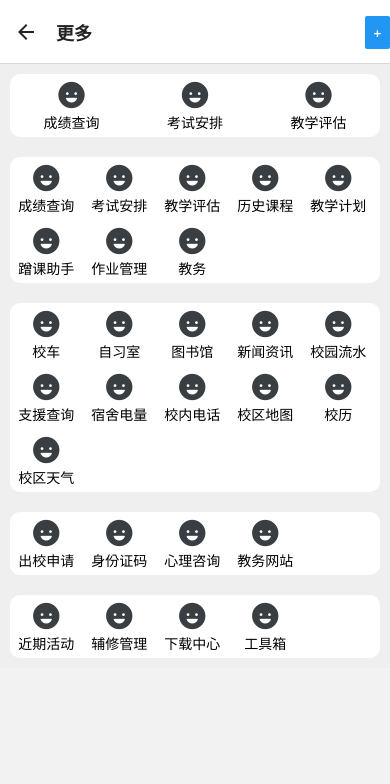
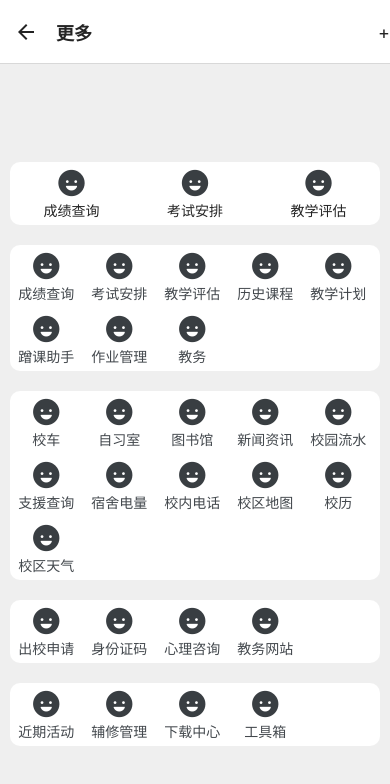
Before and after one commit to Desxiaofeng/mySDUrn, a React Native app: screen /More in a window 390 px wide. Shown: the top 784 px of the page. Built offline with nearby package versions, Linux system fonts and the light colour scheme.

Commit message:
homescreen

```diff
--- a/src/component/mainTab/HomeScreenFirst.tsx
+++ b/src/component/mainTab/HomeScreenFirst.tsx
@@ -34,7 +34,7 @@ export default function HomeScreenFirst() {
       flexWrap: 'wrap',
       width: width,
       justifyContent: itemsWithUpTrue.length > 5?('flex-start'):('space-around'),
-      alignItems: 'center'
+      alignItems: 'center',
     }}>
      {
         itemsWithUpTrue.map((item, index) => (
@@ -49,7 +49,7 @@ export default function HomeScreenFirst() {
             width: (width - 10 * 5) / 5,
           }}>
             <Icon name={item.img} size={30} color={theme.colors.grey0} />
-            <Text>{item.name}</Text>
+            <Text style={{color:theme.colors.grey0}}>{item.name}</Text>
           </View>
           </TouchableOpacity>
         ))
@@ -64,7 +64,7 @@ export default function HomeScreenFirst() {
             width: (width - 10 * 5) / 5,
           }}>
             <Icon name={'happy'} size={30} color={theme.colors.grey2} />
-            <Text>{'更多功能'}</Text>
+            <Text style={{color:theme.colors.grey2}}>{'更多功能'}</Text>
           </View>
           </TouchableOpacity>
     </View>
--- a/src/screen/mainTabScreen/HomeScreen.tsx
+++ b/src/screen/mainTabScreen/HomeScreen.tsx
@@ -10,7 +10,7 @@ export default function HomeScreen() {
     const dispatch = useAppDispatch()
     // dispatch(redux_setFavorKit([]))
     return (
-        <View style={{ justifyContent: 'center', alignItems: 'center', backgroundColor: theme.colors.secondary }}>
+        <View style={{ flex:1, justifyContent: 'flex-start', alignItems: 'center', backgroundColor: theme.colors.secondary }}>
             <HomeScreenFirst />
        </View>
     );
--- a/src/screen/navScreen/MoreScreen.tsx
+++ b/src/screen/navScreen/MoreScreen.tsx
@@ -5,8 +5,7 @@ import {
     TouchableOpacity,
     Dimensions,
     StyleSheet,
-    Button,
-    Animated,
+    ScrollView,
 } from 'react-native';
 import { useAppSelector, useAppDispatch, redux_setFavorKit } from '../../store'
 import { useTheme } from '@rneui/themed';
@@ -14,6 +13,7 @@ import { StackNavParamList } from '../../Root';
 import { headComponentData } from '../../data';
 import Icon from 'react-native-vector-icons/Ionicons';
 import { useNavigation } from '@react-navigation/native';
+import { color } from '@rneui/base';
 
 const { width } = Dimensions.get('window');
 
@@ -37,9 +37,15 @@ export default function MoreScreen(): React.JSX.Element {
 
     React.useEffect(() => {
         navigation.setOptions({
-        headerRight: () => (
-            <Button onPress={() => setIsChose((isChose)=>(!isChose))} title='+'/>
-        ),
+            headerRight: () => (
+                // <Button onPress={() => setIsChose((isChose)=>(!isChose))} title='+'/>
+                <TouchableOpacity
+                    style={{backgroundColor:theme.colors.background}}
+                    onPress={() => setIsChose((isChose)=>(!isChose))}
+                >
+                    <Text style={{color:theme.colors.black, fontSize:18}}>+</Text>
+                </TouchableOpacity>
+            ),
         });
     }, [navigation]);
 
@@ -50,8 +56,6 @@ export default function MoreScreen(): React.JSX.Element {
         headComponentData[index].up = true;
         return headComponentData[index]
     });
-
-
 
     const groupedItems = useMemo(() => {
         return headComponentData.reduce((acc, item) => {
@@ -102,7 +106,7 @@ export default function MoreScreen(): React.JSX.Element {
                             size={30}
                             color={typeof item.style === 'string' ? item.style : '#900'}
                         />
-                        <Text>{item.name}</Text>
+                        <Text style={{color:theme.colors.grey1}}>{item.name}</Text>
                     </View>
                 </TouchableOpacity>
             ))}
@@ -112,7 +116,7 @@ export default function MoreScreen(): React.JSX.Element {
 
     return (
         (isChose)?(
-            <View style={{ backgroundColor: theme.colors.secondary, justifyContent: 'center', alignItems: 'center' }}>
+            <View style={{ flex:1, backgroundColor: theme.colors.secondary, justifyContent: 'center', alignItems: 'center' }}>
                 <View style={{
                     flexDirection: 'row',
                     flexWrap: 'wrap',
@@ -121,7 +125,7 @@ export default function MoreScreen(): React.JSX.Element {
                     width: '95%',
                     borderRadius: 10,
                     justifyContent: head.length > 5 ? ('flex-start') : ('space-around'),
-                    alignItems: 'center'
+                    alignItems: 'center',
                 }}>
                     {head.length > 0 ? (
                     head.map((item, index) => (
@@ -143,12 +147,12 @@ export default function MoreScreen(): React.JSX.Element {
                                 <Icon name={item.img}
                                     size={30}
                                     color={typeof item.style === 'string' ? item.style : '#900'} />
-                                <Text>{item.name}</Text>
+                                <Text style={{color:theme.colors.black}}>{item.name}</Text>
                             </View>
                         </TouchableOpacity>
                     ))
                 ) : (
-                    <Text>没有选择的项目</Text>
+                    <Text style={{color:theme.colors.black}}>没有选择的项目</Text>
                 )
                     }
                 </View>
@@ -157,7 +161,7 @@ export default function MoreScreen(): React.JSX.Element {
                 ))}
         </View>
     ):(
-        <View style={{ backgroundColor: theme.colors.secondary, justifyContent: 'center', alignItems: 'center' }}>
+        <View style={{ flex:1, backgroundColor: theme.colors.secondary, justifyContent: 'center', alignItems: 'center' }}>
             <View style={{
                 flexDirection: 'row',
                 flexWrap: 'wrap',
@@ -180,11 +184,11 @@ export default function MoreScreen(): React.JSX.Element {
                             <Icon name={item.img}
                                 size={30}
                                 color={theme.colors.grey0} />
-                            <Text>{item.name}</Text>
+                            <Text style={{color:theme.colors.black}}>{item.name}</Text>
                         </View>
                     ))
                 ) : (
-                    <Text>没有选择的项目</Text>
+                    <Text style={{color:theme.colors.black}}>没有选择的项目</Text>
                 )}
             </View>
             {Object.keys(groupedItems).map(type => (
@@ -202,7 +206,7 @@ export default function MoreScreen(): React.JSX.Element {
                                 size={30}
                                 color={theme.colors.grey0}
                             />
-                            <Text>{item.name}</Text>
+                            <Text style={{color:theme.colors.grey1}}>{item.name}</Text>
                         </View>
                     ))}
                 </View>
--- a/src/theme.tsx
+++ b/src/theme.tsx
@@ -25,7 +25,7 @@ export function getTheme(themeMode: any) {
       primary: "#439ce0",
       secondary: "rgb(24 24 24)",
       background: "rgb(19 19 19)",
-      white: "#f2f2f2",
+      white: '#242424',
       black: "#ffffff",
       grey0: '#e1e8ee',
       grey1: "#bdc6cf",
```
